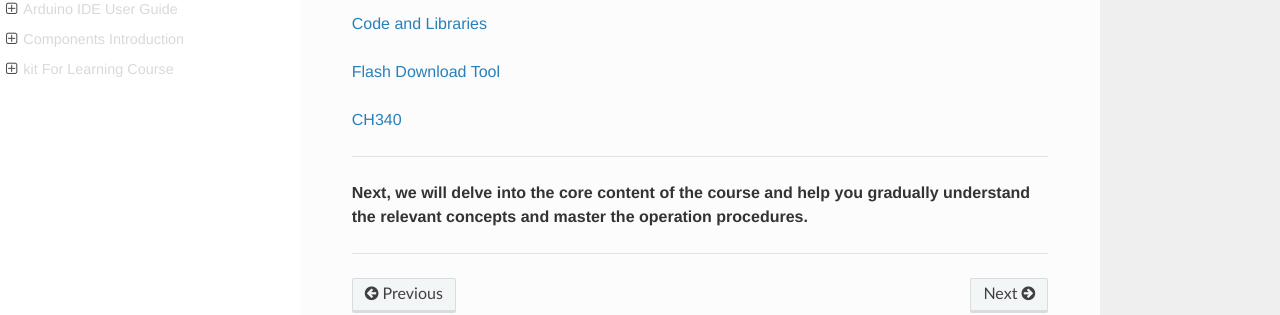
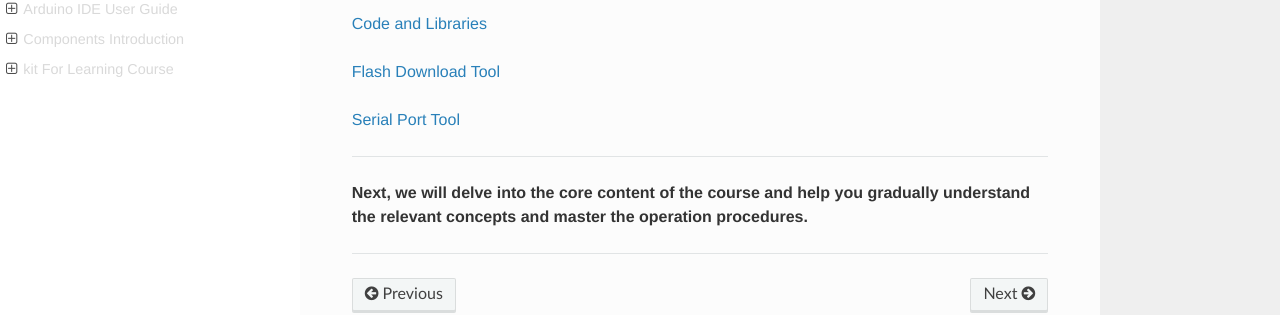
Before and after one commit to COLA508/ESP32_DIY_Electronic_Piano, a Sphinx documentation site: the page built from docs/source/Introduction.rst, in a window 1280 px wide and 900 px high, scrolled down 2112 px. Shown: the part 458-773 px from the top of the window. Built offline with Sphinx 7.4.7 and the Read the Docs theme 3.1.0, drawn with Linux system fonts in a browser that asks for light colours.

Commit message:
Update Introduction.rst

```diff
--- a/docs/source/Introduction.rst
+++ b/docs/source/Introduction.rst
@@ -99,7 +99,7 @@ All the necessary code and library files for this course are provided. You can o
 
 `Flash Download Tool <https://www.dropbox.com/scl/fo/r81afjixw65y88jikwxno/AM8XTGDtfcEJDgN0jHyMbRY?rlkey=4lvaoh0axd9nhvk9al7qukoi5&st=1hqtehms&dl=1>`_
 
-`CH340 <https://www.dropbox.com/scl/fo/c4bb59fr42qcs9cxgexan/AIMImtqevecMqYNMJVK1ZBM?rlkey=9afntuwy2usxfxbl7xjkoirsy&st=89a5bx6b&dl=1>`_
+`Serial Port Tool <https://www.dropbox.com/scl/fo/c4bb59fr42qcs9cxgexan/AIMImtqevecMqYNMJVK1ZBM?rlkey=9afntuwy2usxfxbl7xjkoirsy&st=89a5bx6b&dl=1>`_
 
 ----
 
```
